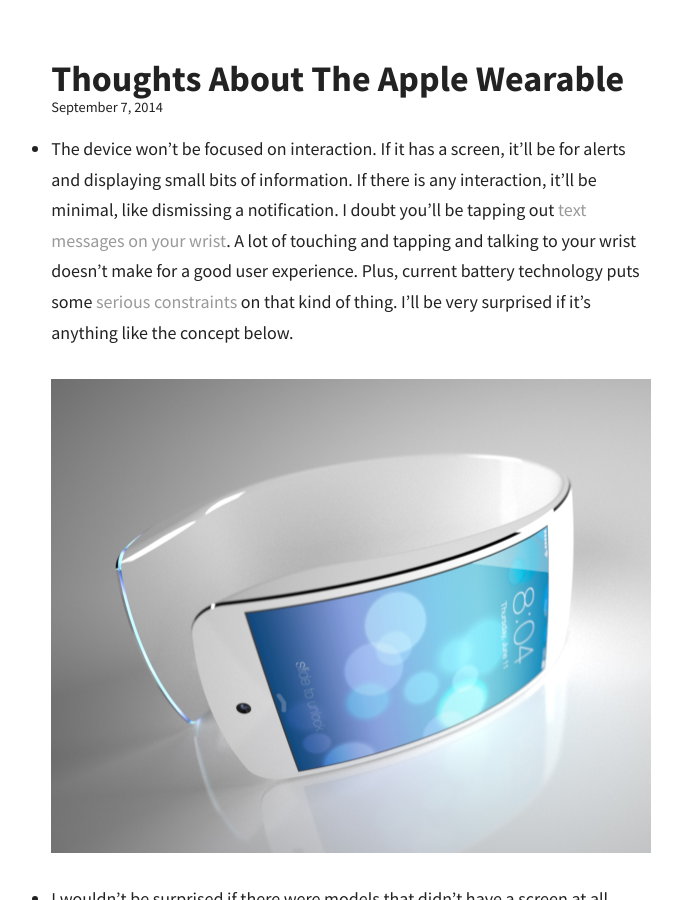
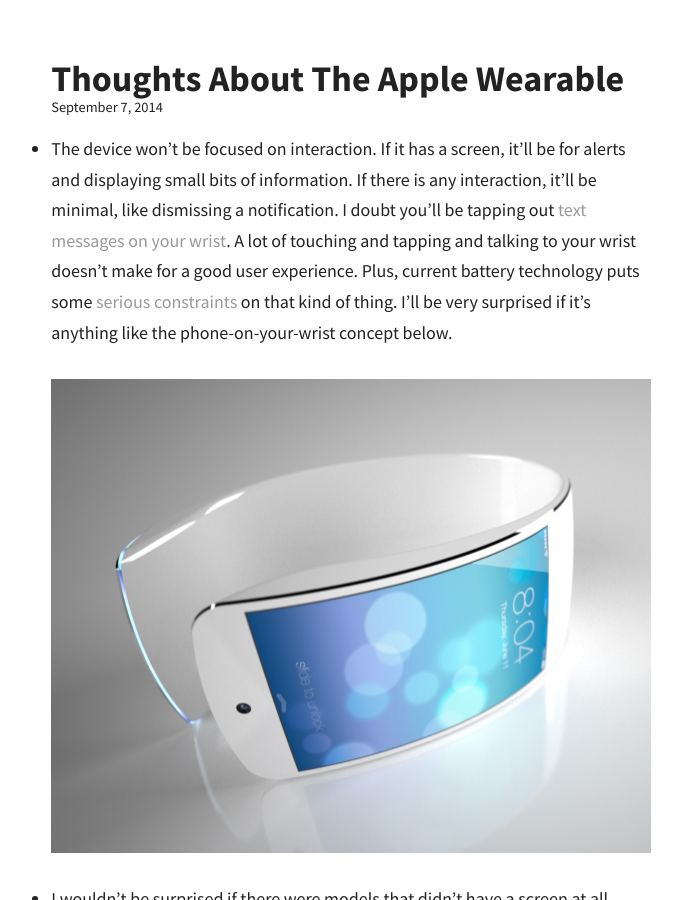
Before and after one commit to moyer/moyer.github.com, a Jekyll site: the page built from _posts/2014-09-07-apple-wearable-announcement.md, in a window 1280 px wide and 900 px high. Shown: the whole window, without its empty margins (289-971 px from the left). Built offline with Jekyll 4.4.1, drawn with Linux system fonts in a browser that asks for light colours; Markdown is read by kramdown in place of the engine named in the settings.

Commit message:
mentions "phone-on-your-wrist" concept in "Apple Wearable Announcement"

```diff
--- a/_posts/2014-09-07-apple-wearable-announcement.md
+++ b/_posts/2014-09-07-apple-wearable-announcement.md
@@ -4,7 +4,7 @@
 title: Thoughts About The Apple Wearable
 ---
 
-- The device won't be focused on interaction. If it has a screen, it'll be for alerts and displaying small bits of information. If there is any interaction, it'll be minimal, like dismissing a notification. I doubt you'll be tapping out [text messages on your wrist](http://techcrunch.com/2014/09/03/hands-on-with-the-samsung-gear-s-smart-watch/). A lot of touching and tapping and talking to your wrist doesn't make for a good user experience. Plus, current battery technology puts some [serious constraints](http://daringfireball.net/linked/2014/09/05/apples-juice) on that kind of thing. I'll be very surprised if it's anything like the concept below.
+- The device won't be focused on interaction. If it has a screen, it'll be for alerts and displaying small bits of information. If there is any interaction, it'll be minimal, like dismissing a notification. I doubt you'll be tapping out [text messages on your wrist](http://techcrunch.com/2014/09/03/hands-on-with-the-samsung-gear-s-smart-watch/). A lot of touching and tapping and talking to your wrist doesn't make for a good user experience. Plus, current battery technology puts some [serious constraints](http://daringfireball.net/linked/2014/09/05/apples-juice) on that kind of thing. I'll be very surprised if it's anything like the phone-on-your-wrist concept below.
 
 [![iWatch Concept](/assets/2014-09-07-iwatch-by-ciccarese.jpg)](http://www.ciccaresedesign.com/2013/08/20/iwatch/)
 
```
